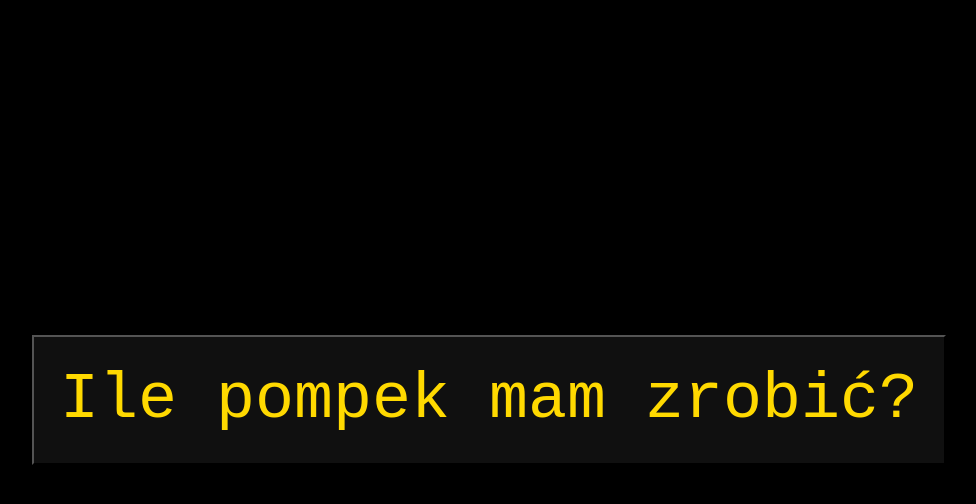
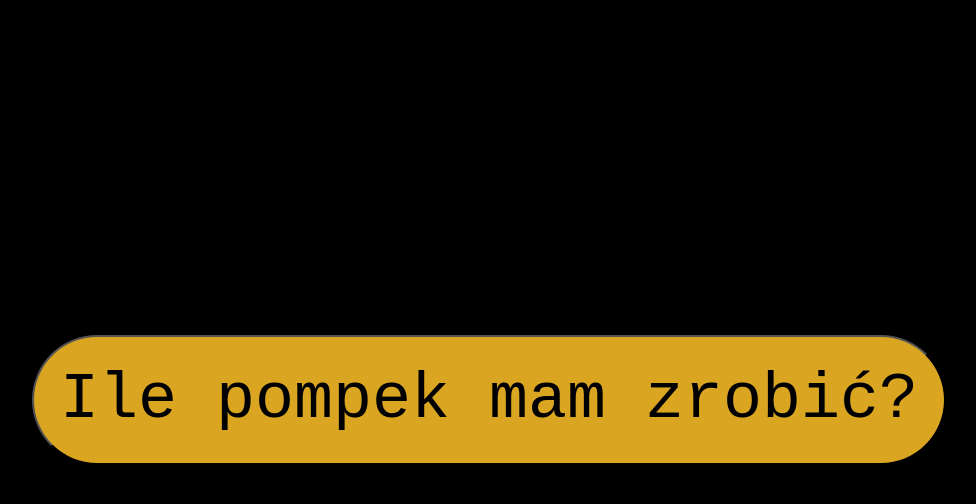
Before and after one commit to Patryk725/Kalulator-daily, a plain HTML site: page index.html in a window 1280 px wide. In both pictures the pointer is over the input "Ile pompek mam zrobić?". Shown: the whole page, without its empty margins (151-1127 px from the left). Drawn offline with Linux system fonts and the light colour scheme.

Commit message:
Update main.css

```diff
--- a/main.css
+++ b/main.css
@@ -21,10 +21,13 @@ input[type=submit]{
     color: goldenrod;
     transition: all 0.5s ease-in-out;
     outline: none;
+    border-radius: 1em;
 }
 
 input[type="submit"]:hover{
     color: rgb(255, 217, 0);
     transition: all 0.2s ease-in-out;
     cursor: pointer;
+    background-color: goldenrod;
+    color: black;
 }
```
